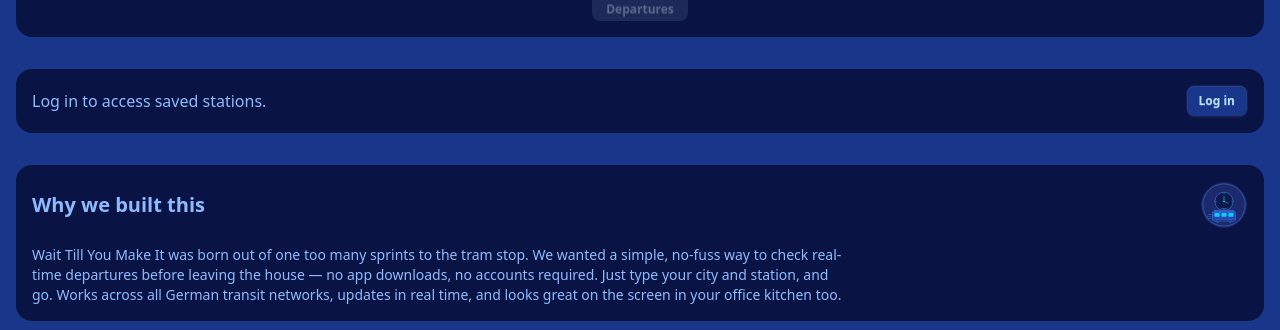
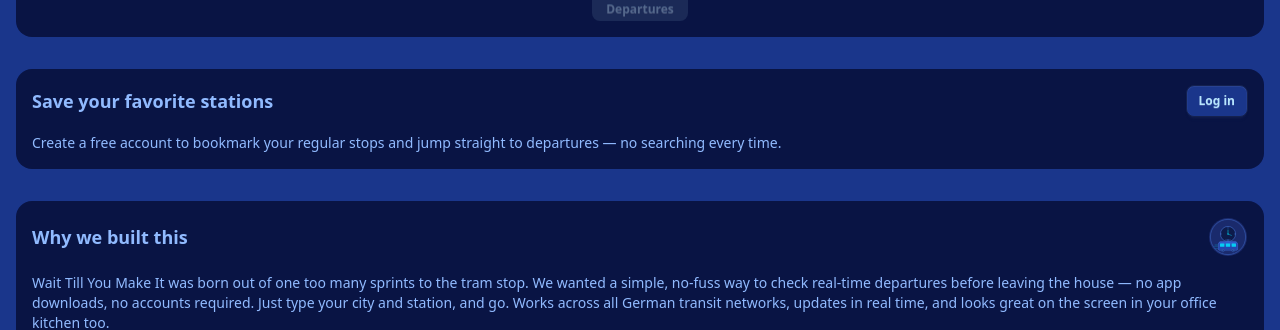
Before and after one commit to ifoca/wbs-wait-it-till-you-make-it-app, a React (Vite) app in the folder client/: page / in a window 1280 px wide. Shown: the part 487-817 px from the top of the page. Built offline with nearby package versions, Linux system fonts and the light colour scheme; no server answers.

Commit message:
add conditionals on homepage

```diff
--- a/client/src/pages/Homepage.tsx
+++ b/client/src/pages/Homepage.tsx
@@ -3,7 +3,7 @@ import { SearchBar } from '../components';
 import { useAuthState } from '../contexts';
 const Homepage = () => {
   const navigate = useNavigate();
-  const { authToken } = useAuthState();
+  const { authToken, user } = useAuthState();
 
   return (
     <>
@@ -11,13 +11,26 @@ const Homepage = () => {
         <SearchBar />
       </div>
       {authToken ? (
-        <div> I am logged in </div>
+        <div className="flex flex-col rounded-box bg-base-300 text-neutral-content p-4 gap-2">
+          <div className="flex justify-between items-center">
+            <h3 className="text-lg font-semibold">Welcome back, {user?.username}</h3>
+            <div>
+              <button
+                onClick={() => navigate('/user/favorites')}
+                className="btn btn-sm bg-base-100 hover:bg-neutral"
+              >
+                View stations
+              </button>
+            </div>
+          </div>
+          <div>
+            <p className="text-pretty text-sm">Pick up where you left off.</p>
+          </div>
+        </div>
       ) : (
-        <div className="flex justify-between items-center rounded-box bg-base-300 text-neutral-content p-4 gap-2">
-          {' '}
-          <div>
-            <p>Log in to access saved stations.</p>
-          </div>
+        <div className="flex flex-col rounded-box bg-base-300 text-neutral-content p-4 gap-4">
+          <div className="flex justify-between items-center">
+            <h3 className="text-lg font-semibold">Save your favorite stations</h3>
             <div>
               <button
                 onClick={() => navigate('/user')}
@@ -27,13 +40,20 @@ const Homepage = () => {
               </button>
             </div>
           </div>
+          <div>
+            <p className="text-pretty text-sm">
+              Create a free account to bookmark your regular stops and jump straight to departures —
+              no searching every time.
+            </p>
+          </div>
+        </div>
       )}
       <div className="flex flex-col rounded-box bg-base-300 text-neutral-content p-4 gap-4">
         <div className="flex justify-between items-center">
-          <h3 className="text-xl font-semibold">Why we built this</h3>
-          <img src="/assets/logo.svg" alt="Logo" className="w-12 h-12" />
+          <h3 className="text-lg font-semibold">Why we built this</h3>
+          <img src="/assets/logo.svg" alt="Logo" className="w-10 h-10" />
         </div>
-        <p className="text-balance text-sm">
+        <p className="text-sm">
           Wait Till You Make It was born out of one too many sprints to the tram stop. We wanted a
           simple, no-fuss way to check real-time departures before leaving the house — no app
           downloads, no accounts required. Just type your city and station, and go. Works across all
```
Lines whose indentation alone changed are shown as unchanged.
